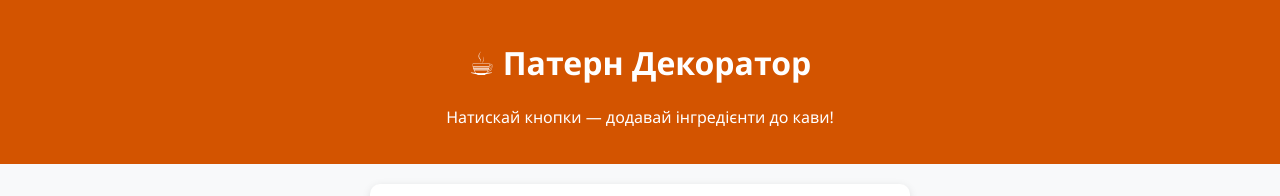
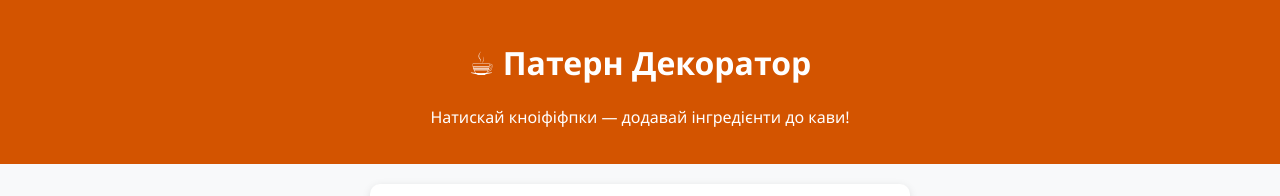
Before and after one commit to vitaliikkkk1/test, a plain HTML site: page index.html in a window 1280 px wide. Shown: the top 196 px of the page. Drawn offline with Linux system fonts and the light colour scheme.

Commit message:
second commit

```diff
--- a/index.html
+++ b/index.html
@@ -10,7 +10,7 @@
 <body>
     <header>
         <h1>☕ Патерн Декоратор</h1>
-        <p>Натискай кнопки — додавай інгредієнти до кави!</p>
+        <p>Натискай кноіфіфпки — додавай інгредієнти до кави!</p>
     </header>
     <main>
         <section class="coffee-section">
```
